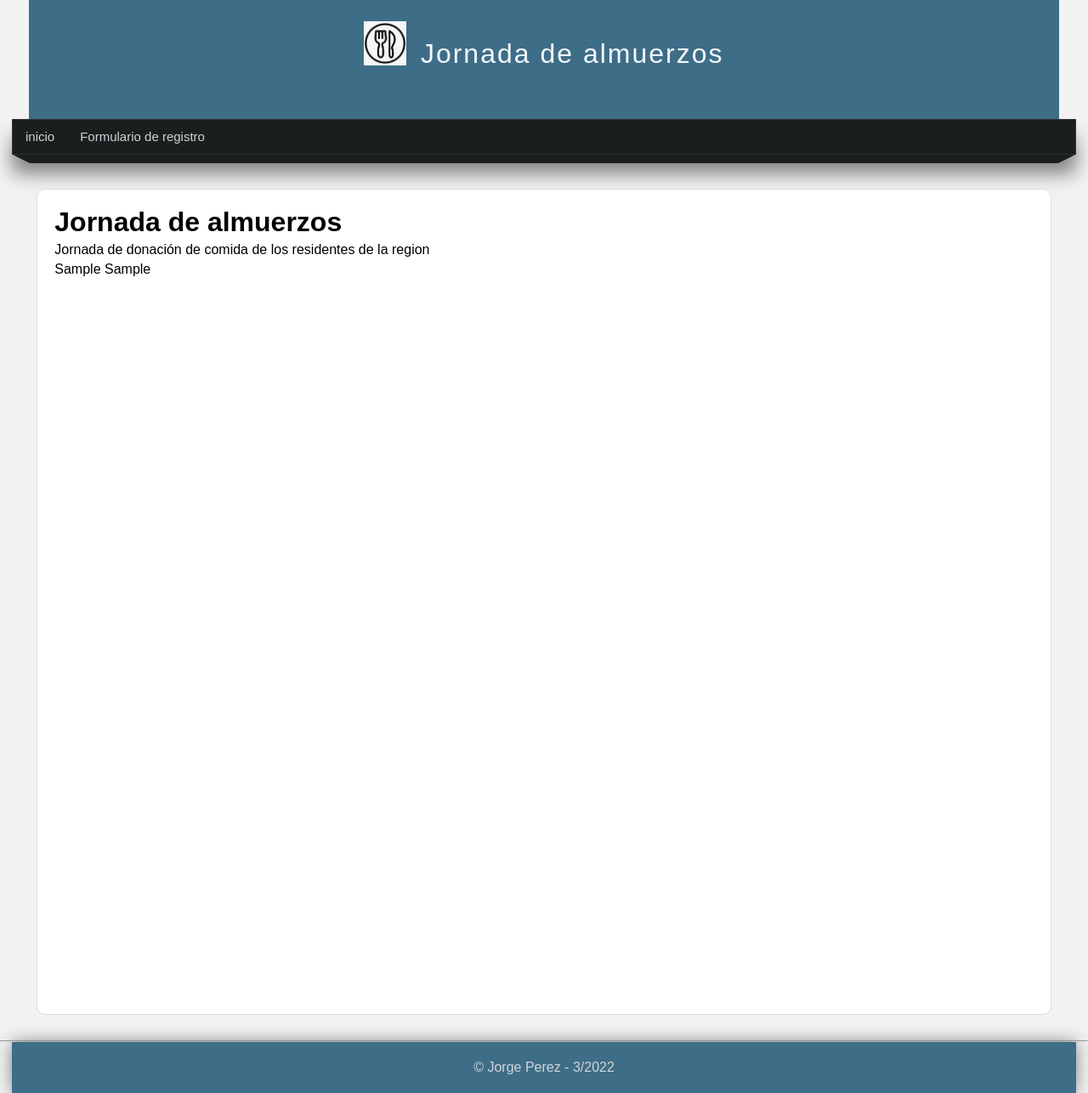
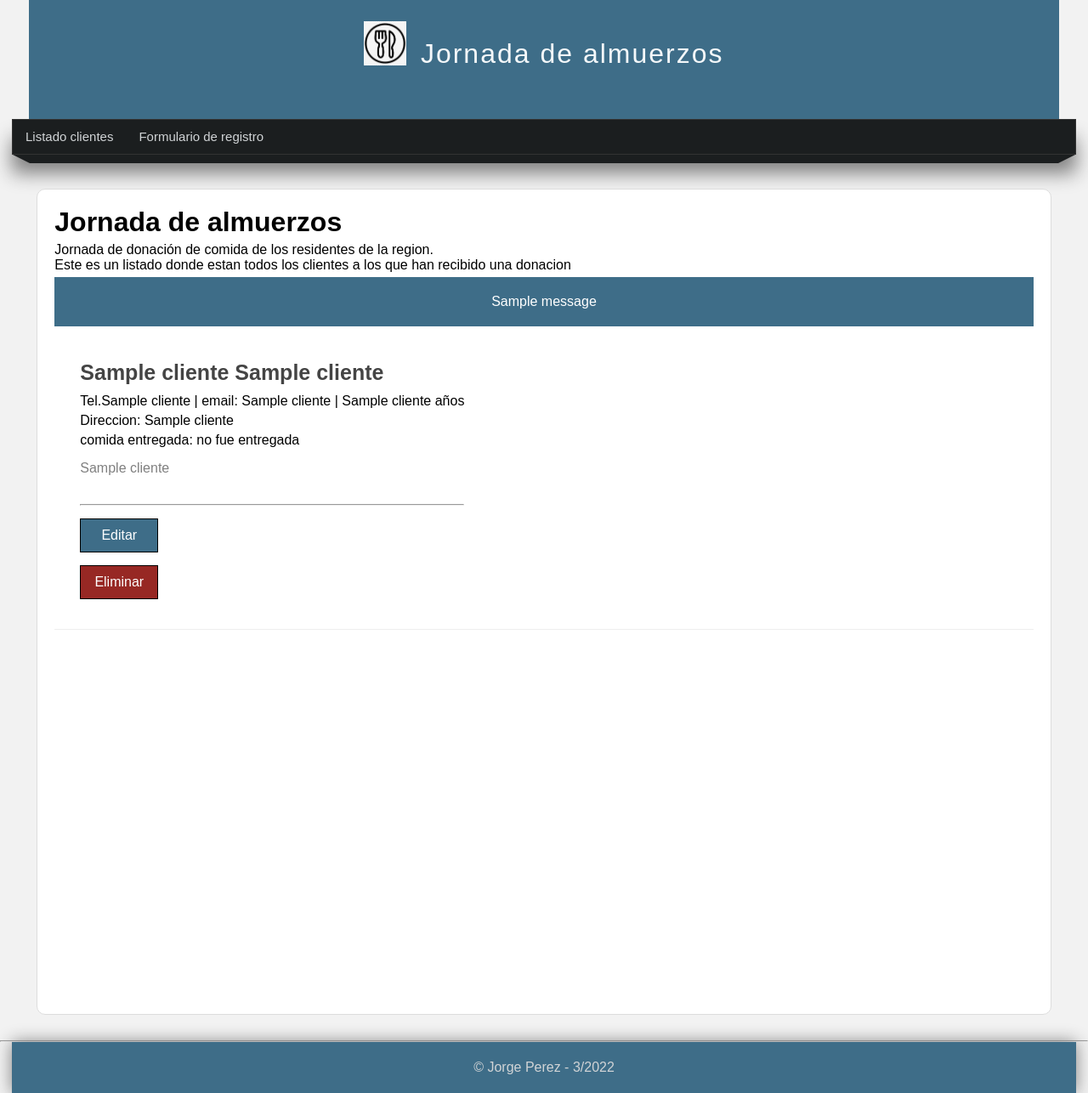
Before and after one commit to jpereze1/prueba_tecnica_IKEA, a Flask app: template templates/index.html in a window 1280 px wide. Shown: the whole page at 85% size. Run offline with Flask 2, Linux system fonts and the light colour scheme; the template is opened without the code that fills it: most values are stand-ins (such as "Sample title", 1, 10 or a date in 2020); one stand-in notice (Sample message) is shown; some libraries are stand-ins or nearby versions.

Commit message:
final app

```diff
--- a/main.py
+++ b/main.py
@@ -1,11 +1,17 @@
-from flask import Flask, render_template,redirect ,url_for
+from flask import Flask,flash,render_template,redirect ,url_for, request
+from config import config
 from datetime import datetime
 from flask_mysqldb import MySQL
 
+
+
+
 app =Flask(__name__)
 
-# Conexion con la base de datos
+app.secret_key = 'clave_secreta'
 
+
+conexion = MySQL(app)
 
 # Context processors
 
@@ -15,21 +21,109 @@ def date_now():
         'now': datetime.utcnow()
     }
 
+
 @app.route('/')
+@app.route('/clientes')
 def index():
-    return render_template('index.html',
-                            dato1 = "Valor1",
-                            dato2 = "valor2",
-                            lista1 = ["uno", "dos", "tres"]
-                            )
 
-@app.route('/form')
-@app.route('/form/<redireccion>')
-def formulario(redireccion = None):
-    if redireccion is not None:
+        cursor = conexion.connection.cursor()
+        cursor.execute("SELECT * FROM cliente ORDER BY id DESC")
+        clientes = cursor.fetchall()
+        cursor.close()
+
+        return render_template('index.html', clientes=clientes)
+
+
+# Ruta para el formulario de ingresos de clientes
+@app.route('/registrar-clientes', methods= ['GET', 'POST'])
+def formulario():
+    if request.method == 'POST':
+        # conseguimos los datos del formulario
+        nombre = request.form['nombre']
+        apellido = request.form['apellido']
+        telefono = request.form['telefono']
+        correo =request.form['correo']
+        edad = request.form['edad']
+        direccion = request.form['direccion']
+        comida = request.form['comida']
+        observacion = request.form['observacion']
+
+
+        cursor = conexion.connection.cursor()
+        cursor.execute("INSERT INTO cliente VALUES(NULL, %s, %s, %s, %s, %s, %s, %s, %s)", (nombre, apellido, telefono, correo, edad, direccion, comida, observacion))
+        cursor.connection.commit()
+        flash('el cliente se a agregado correctamente')
+
         return redirect(url_for('index'))
+
     return render_template('formulario.html')
+
+@app.route('/borrar/<cliente_id>')
+def borrar_cliente(cliente_id):
+    cursor=conexion.connection.cursor()
+    cursor.execute(f"DELETE FROM cliente WHERE id = {cliente_id}")
+    conexion.connection.commit()
+
+    flash('el cliente ha sido eliminado')
+    return redirect(url_for('index'))
+
+@app.route('/editar/<cliente_id>', methods=['GET', 'POST'])
+def editar_cliente(cliente_id):
+    if request.method == 'POST':
+        # conseguimos los datos para editarlos del formulario
+        nombre      = request.form['nombre']
+        apellido    = request.form['apellido']
+        telefono    = request.form['telefono']
+        correo      =request.form['correo']
+        edad        = request.form['edad']
+        direccion   = request.form['direccion']
+        comida      = request.form['comida']
+        observacion = request.form['observacion']
+
+        cursor = conexion.connection.cursor()
+        cursor.execute("""
+            UPDATE cliente
+            SET nombre      = %s,
+                apellido    = %s,
+                telefono    = %s,
+                correo      = %s,
+                edad        = %s,
+                direccion   = %s,
+                comida      = %s,
+                observacion = %s
+            WHERE id        = %s
+        """, (nombre, apellido, telefono, correo, edad, direccion, comida, observacion, cliente_id))
+        cursor.connection.commit()
+
+        flash('El cliente ha sido editado correctamente')
+
+        return redirect(url_for('index'))
+
+    cursor = conexion.connection.cursor()
+    cursor.execute("SELECT * FROM cliente WHERE id = %s", (cliente_id))
+    cliente = cursor.fetchall()
+    cursor.close()
+
+    return render_template('formulario.html', cliente=cliente[0])
+
+
+@app.route('/vista/<cliente_id>')
+def vista(cliente_id):
+    cursor = conexion.connection.cursor()
+    cursor.execute(f"SELECT * FROM cliente WHERE id = {cliente_id}")
+    cliente = cursor.fetchall()
+    cursor.close()
+
+    return render_template('vista.html', cliente=cliente[0])
+
+
+
+def pagina_no_encontrada(error):
+    return "<h1>La pagina que intentas buscar no existe...</h1>", 404
+
 
 
 if __name__ == '__main__':
-    app.run(debug=True)
+    app.config.from_object(config['development'])
+    app.register_error_handler(404, pagina_no_encontrada)
+    app.run()
--- a/static/CSS/styles.css
+++ b/static/CSS/styles.css
@@ -208,7 +208,7 @@
 
   .box a:hover{
 
-      color: #1f7e58;
+      color: #3e6d88;
   }
 
   .box form{
@@ -243,7 +243,7 @@
   .box form button{
       padding: 10px;
       margin-top: 5px;
-      background: #2ba977;
+      background: #3e6d88;
       border: 1px solid #444;
       color: white;
       transition: 300ms all;
@@ -261,7 +261,7 @@
   .alert-success,
   .alert{
       padding: 20px;
-      background: #1f7e58;
+      background: #3e6d88;
       color: white;
       text-align: center;
       margin-bottom: 10px;
@@ -275,7 +275,7 @@
   .box form input[type="button"]:hover,
   .box form button:hover{
       cursor: pointer;
-      background: #1f7e58;
+      background: #3e6d88;
 
   }
 
@@ -334,19 +334,22 @@
   .article-item span .date{
       display: block;
       font-size: 15px;
-      color: gray;
+      color: #333;
       margin-bottom: 10px;
   }
 
   .btn{
       padding: 10px;
-      background: rgb(207, 48, 48);
-      color: white;
+      background: #3e6d88;
+      color: white !important;
       border: 1px solid black;
       display: block;
       margin-top: 15px;
-      width: 100px;
+      width: 70px;
       text-align: center;
+  }
+.btn-warning{
+    background: #972824;
   }
 
 footer{
--- a/templates/index.html
+++ b/templates/index.html
@@ -1,17 +1,77 @@
 {% extends 'layout.html' %}
 
 {% block title %}
-    inicio
+    Listado de clientes
 {% endblock title %}
 
 {% block content %}
 
     <h1>Jornada de almuerzos</h1>
-    <p>Jornada de donación de comida de los residentes de la region </p>
+    <p>Jornada de donación de comida de los residentes de la region. <br>
+    Este es un listado donde estan todos los clientes a los que han recibido una donacion
+    </p>
 
-    {{dato1}}
-    {{dato2}}
-    {#  esto es un comentario #}
+{# Parametros para hacer las Busquedas y flitros#}
 
 
+
+
+
+    {# Codigo donde mostramos un mensage#}
+    {% with messages = get_flashed_messages() %}
+    {% if messages %}
+        {% for message in messages %}
+            <div class= "message alert-success">
+                {{message}}
+            </div>
+        {% endfor %}
+    {% endif %}
+    {%endwith%}
+
+    {#  esto es la vista de los clientes #}
+
+    {% for cliente in clientes %}
+        <article class="article-item">
+            <div class="data">
+                <h2>
+                    <a href="{{ url_for('vista', cliente_id=cliente.0)}}">
+                    {{cliente.1}} {{cliente.2}}
+                    </a>
+                </h2>
+
+                <span>
+                    Tel.{{cliente.3}}
+                    |
+                    email: {{cliente.4}}
+                    |
+                    {{cliente.5}} años
+                </span>
+
+                <P>
+                    Direccion: {{cliente.6}}
+                </p>
+                <p>
+                   comida entregada:
+                   {% if cliente.7 == 1 %}
+                        si, fue entregada
+                    {% else %}
+                        no fue entregada
+                   {% endif %}
+                </p>
+
+                <span class= "date">
+                    {{cliente.8}}
+                </span>
+                <br>
+                <hr>
+                <p>
+                    <a href="{{ url_for('editar_cliente', cliente_id=cliente.0)}}" class="btn">Editar</a>
+                    <a href="{{ url_for('borrar_cliente', cliente_id=cliente.0)}}" class="btn btn-warning">Eliminar</a>
+                </p>
+            </div>
+            <div class="clearfix"></div>
+        </article>
+
+    {% endfor %}
+
 {% endblock %}
--- a/templates/layout.html
+++ b/templates/layout.html
@@ -18,11 +18,13 @@
     <nav>
         <ul>
             <li>
-                <a href="{{ url_for('index') }}">inicio</a>
+                <a href="{{ url_for('index') }}">Listado clientes</a>
             </li>
             <li>
                 <a href="{{ url_for('formulario')}}">Formulario de registro</a>
             </li>
+
+
         </ul>
     </nav>
     <div class="barra">
```
Also changed, not shown: config.py (added, +13 -0 lines), templates/formulario.html (+58 -1 lines), README.txt (added), templates/editar_cliente.html (added). Lines whose indentation alone changed are shown as unchanged.
